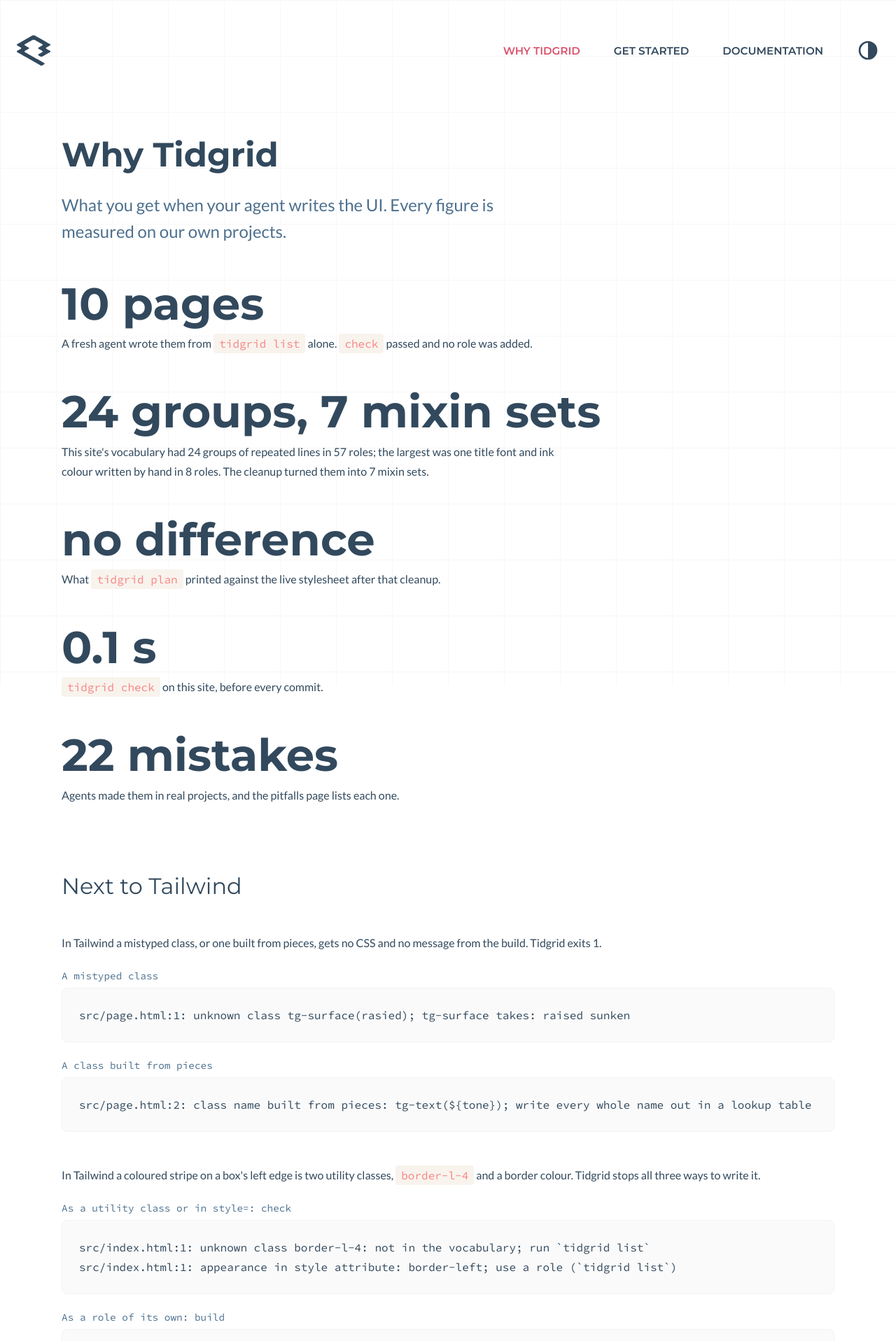
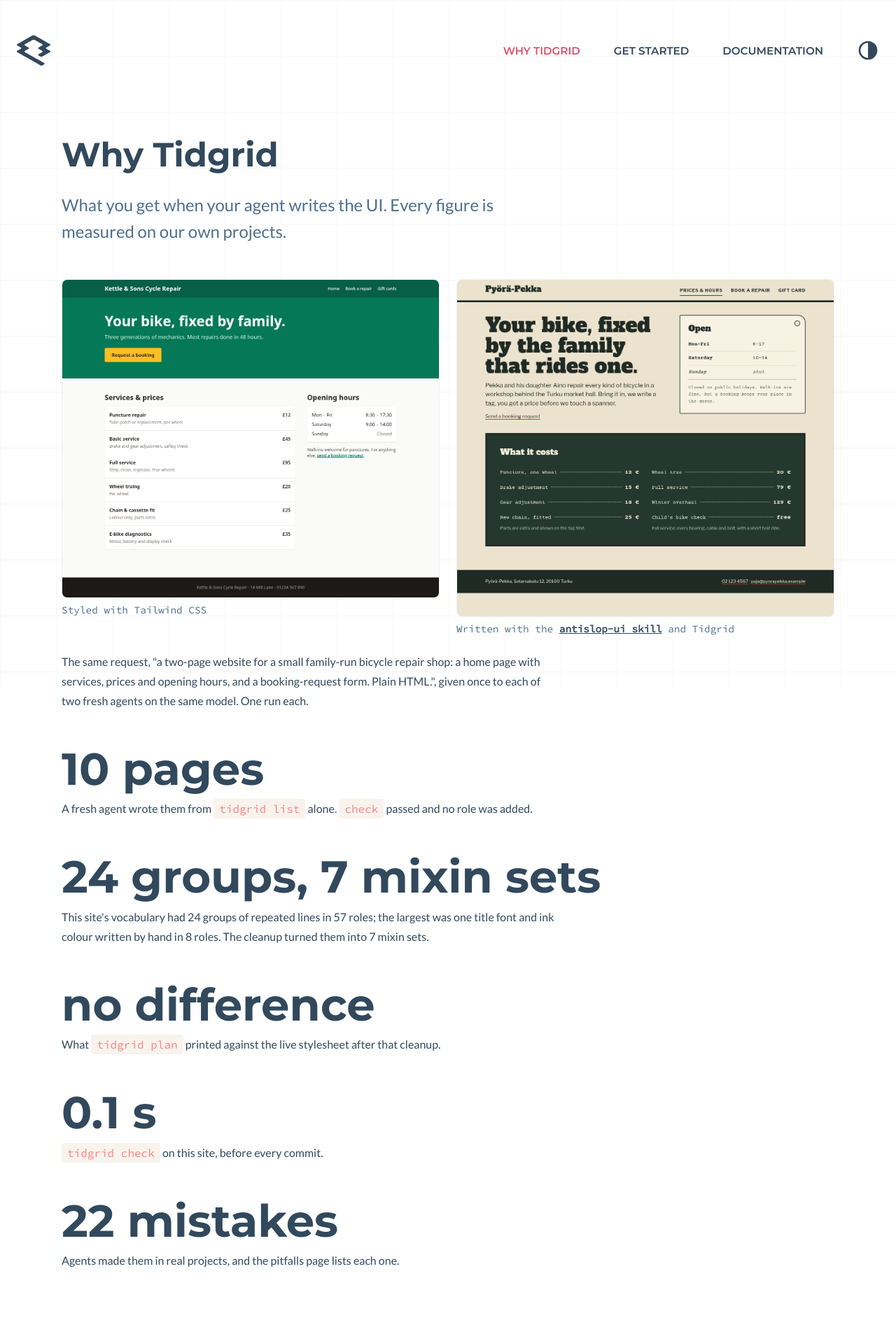
Before and after one commit to sneikki/tidgrid, a Jekyll site: the page built from website/why.md, in a window 1280 px wide. Shown: the top 1917 px of the page at 70% size. Built offline with Jekyll 4.4.1, drawn with Linux system fonts in a browser that asks for light colours; nearby versions of some CDN libraries.

Commit message:
feat(site): side-by-side pair on Why page

```diff
--- a/website/assets/css/tidgrid.css
+++ b/website/assets/css/tidgrid.css
@@ -569,6 +569,12 @@ svg {
   color: var(--tg-color-ink);
 }
 
+.tg-surface\(shot\) {
+  height: auto;
+  border: var(--tg-border-hair) solid var(--tg-color-edge);
+  border-radius: var(--tg-radius-md);
+}
+
 .tg-surface\(code\) {
   overflow: auto;
   padding: var(--tg-space-md);
--- a/website/why.md
+++ b/website/why.md
@@ -28,6 +28,22 @@ $ go install github.com/sneikki/tidgrid/cmd/tidgrid@latest
   <div class="tg-center tg-width(full) tg-max-width(measure) tg-pad-x(md) tg-col tg-y-gap(md)">
     <h1 class="tg-text(page-title)">Why Tidgrid</h1>
     <p class="tg-text(lead) tg-max-width(reading)">What you get when your agent writes the UI. Every figure is measured on our own projects.</p>
+  </div>
+</section>
+
+<section class="tg-pad-t(xl)">
+  <div class="tg-center tg-width(full) tg-max-width(measure) tg-pad-x(md) tg-col tg-y-gap(md)">
+    <div class="tg-col md:tg-row tg-gap(md)">
+      <figure class="tg-col tg-y-gap(xs) tg-grow">
+        <img class="tg-width(full) tg-surface(shot)" src="{{ site.baseurl }}/assets/img/home-tailwind.png" width="1280" height="1081" alt="Home page of a bicycle repair shop: green header and hero with a yellow booking button, a list of six services with prices, a card of opening hours, a dark footer.">
+        <figcaption class="tg-text(caption)">Styled with Tailwind CSS</figcaption>
+      </figure>
+      <figure class="tg-col tg-y-gap(xs) tg-grow">
+        <img class="tg-width(full) tg-surface(shot)" src="{{ site.baseurl }}/assets/img/home-tidgrid.png" width="1280" height="1145" alt="Home page of a bicycle repair shop: cream background, heavy serif headline, an opening-hours tag, a dark panel of eight prices in two columns, a dark footer.">
+        <figcaption class="tg-text(caption)">Written with the <a class="tg-link(text)" href="https://github.com/sneikki/tidgrid/tree/master/skills/antislop-ui">antislop-ui skill</a> and Tidgrid</figcaption>
+      </figure>
+    </div>
+    <p class="tg-text(body) tg-max-width(reading)">The same request, "a two-page website for a small family-run bicycle repair shop: a home page with services, prices and opening hours, and a booking-request form. Plain HTML.", given once to each of two fresh agents on the same model. One run each.</p>
   </div>
 </section>
 
```
Also changed, not shown: website/assets/img/home-tailwind.png (added), website/assets/img/home-tidgrid.png (added), 1 other file.
